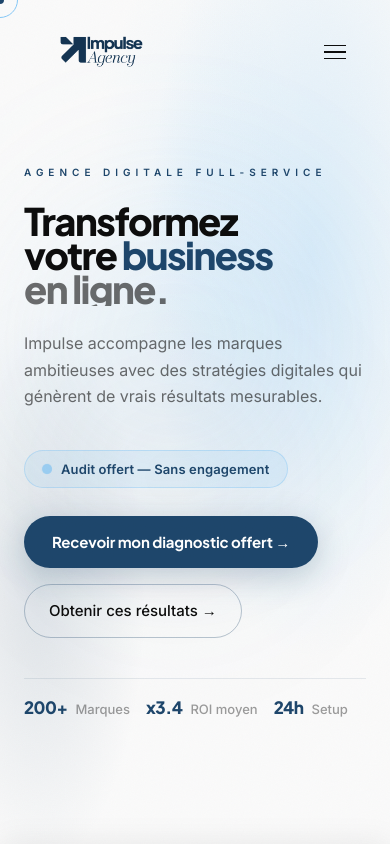
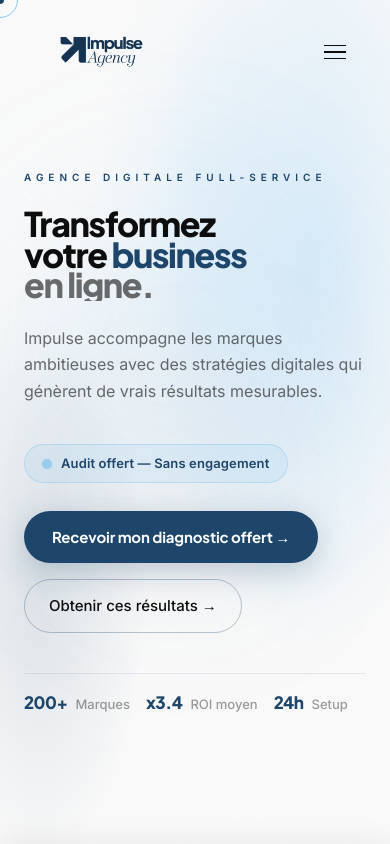
Before and after one commit to cadjee14-png/impulse-agency, a Next.js app: page / in a window 390 px wide. Shown: the top 844 px of the page. Built offline with nearby package versions, Linux system fonts and the light colour scheme.

Commit message:
fix: reduce hero title font size to prevent clipping on small screens

```diff
--- a/src/components/sections/hero.tsx
+++ b/src/components/sections/hero.tsx
@@ -135,7 +135,7 @@ export function Hero() {
           style={{
             fontFamily: 'var(--font-heading)',
             fontWeight: 800,
-            fontSize: 'clamp(38px, 7.5vw, 112px)',
+            fontSize: 'clamp(34px, 6.5vw, 112px)',
             lineHeight: 0.9,
             letterSpacing: '-0.04em',
             color: 'var(--text)',
```
